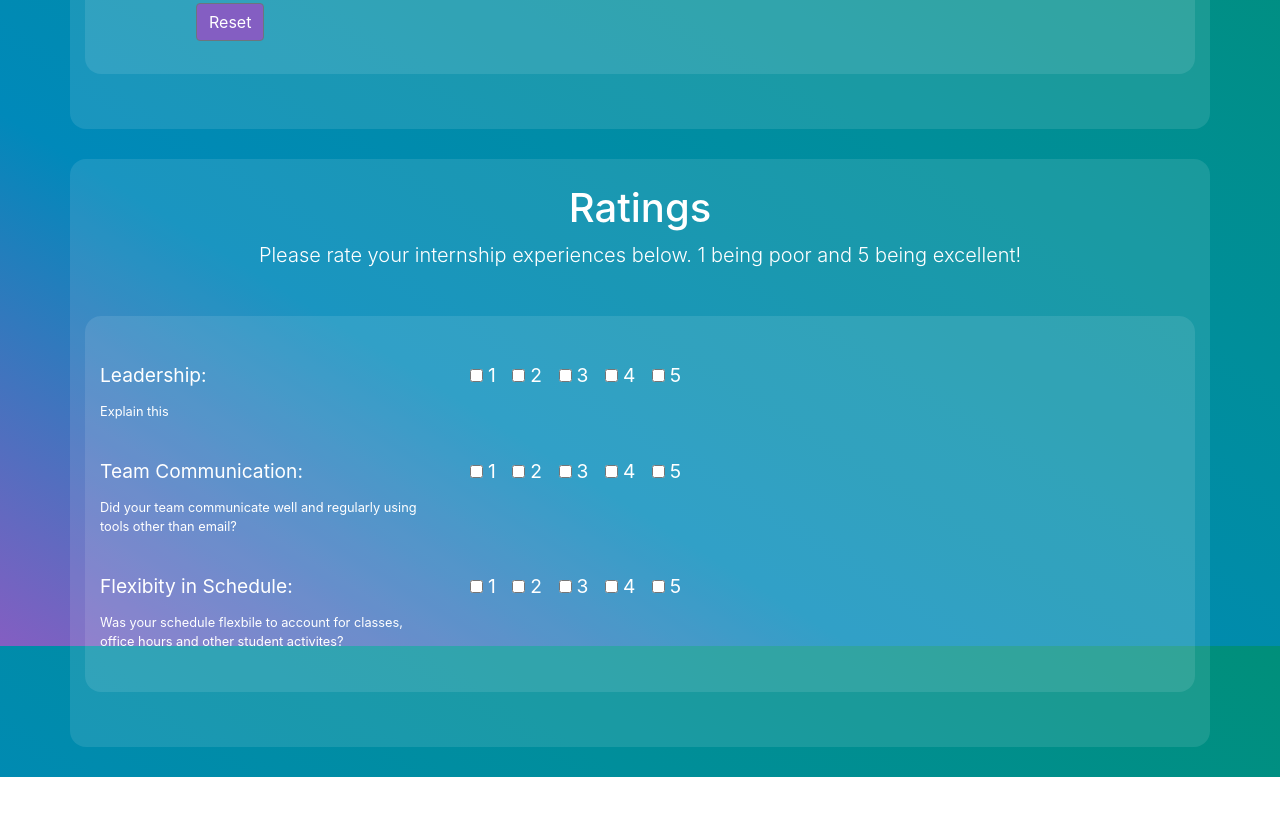
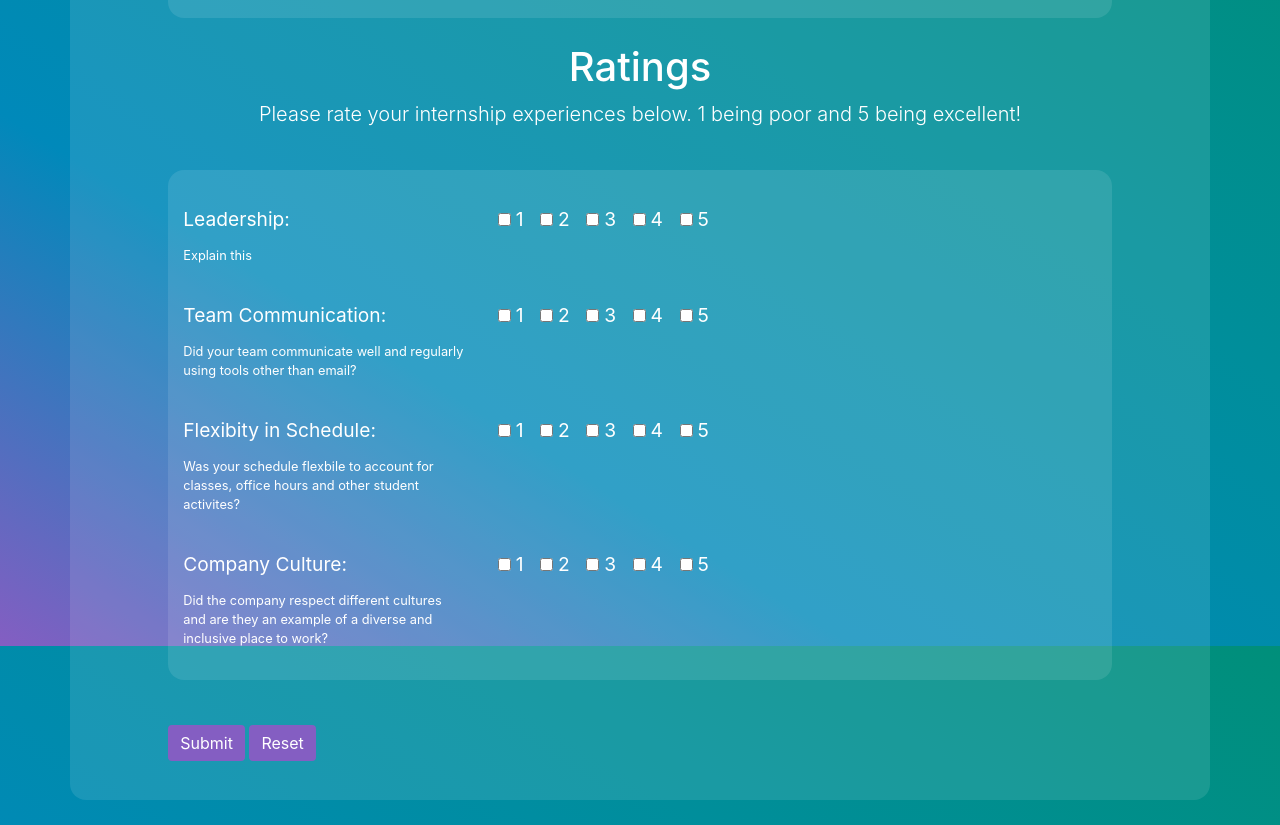
Before and after one commit to Aly-Tomato/ratemyinternship, a plain HTML site: page contribute.html in a window 1280 px wide. Shown: the part 954-1779 px from the top of the page. Before the commit the page ends 1731 px from the top, so only its background shows below. Drawn offline with nearby package versions, Linux system fonts and the light colour scheme.

Commit message:
instead of 2 forms in contribute.html, merge into one single form

```diff
--- a/contribute.html
+++ b/contribute.html
@@ -7,8 +7,7 @@
     <link rel="stylesheet" type="text/css" href="https://cdnjs.cloudflare.com/ajax/libs/twitter-bootstrap/4.0.0/css/bootstrap.min.css"/>
 </head>
 <body>
-<section class="company-details"></section>
-    <div class="container">
+<div class="container">
     <header>
         <div class="row justify-content-center">
             <h1> Thank you!</h1>
@@ -18,8 +17,8 @@
         </div>
     </header>
 
-        <div class="container">
-        <form class="general_info">
+    <form>
+        <div class="container container-inner">
             <div class="form-group">
                 <label for="company">Company Name</label>
                 <input type="text" id="company" class="form-control" placeholder="Company Name">
@@ -69,26 +68,12 @@
                         <input type="text" class="form-control" aria-label="Text input with checkbox">
                     </div>
                 </div>
-
             </div>
             <div class="form-group">
                 <label for="descr">Please provide a brief description of the work completed in this internship.</label>
                 <textarea class="form-control" rows="6" id="descr"></textarea>
             </div>
-            <div class="col-sm-2">
-                <label for="reset">
-                    <button class="btn btn-secondary" type="reset" id="reset" value="Reset" onlick="reset_form()">
-                        Reset
-                    </button>
-                </label>
-            </div>
-        </form>
         </div>
-</div>
-</section>
-
-<section class="company-ratings">
-    <div class="container">
     <header>
         <div class="row justify-content-center">
             <h1>Ratings</h1>
@@ -99,7 +84,6 @@
     </header>
 
     <div class="container">
-    <form class="ratings">
         <!--Leadership Ratings -->
         <div class="form-group row">
             <div class="col-sm-4">
@@ -188,10 +172,54 @@
                     <label class="form-check-label" for="flex5">5</label>
                 </div>
             </div>
+        </div>
+
+        <!-- Culter Ratings -->
+        <div class="form-group row">
+            <div class="col-sm-4">
+                <label>Company Culture:</label>
+                <small class="form-text">Did the company respect different cultures and are they an example of a diverse and inclusive place to work?</small>
+            </div>
+            <div class="col-sm-8">
+                <div class="form-check form-check-inline">
+                    <input class="form-check-input" type="checkbox" id="culture1" value="1" name="culture">
+                    <label class="form-check-label" for="culture1">1</label>
+                </div>
+                <div class="form-check form-check-inline">
+                    <input class="form-check-input" type="checkbox" id="culture2" value="2" name="culture">
+                    <label class="form-check-label" for="culture2">2</label>
+                </div>
+                <div class="form-check form-check-inline">
+                    <input class="form-check-input" type="checkbox" id="culture3" value="3" name="culture">
+                    <label class="form-check-label" for="culture3">3</label>
+                </div>
+                <div class="form-check form-check-inline">
+                    <input class="form-check-input" type="checkbox" id="culture4" value="4" name="culture">
+                    <label class="form-check-label" for="culture4">4</label>
+                </div>
+                <div class="form-check form-check-inline">
+                    <input class="form-check-input" type="checkbox" id="culture5" value="5" name="culture">
+                    <label class="form-check-label" for="culture5">5</label>
+                </div>
+            </div>
+        </div>
+    </div> <!-- close container -->
+    <div class="form-group row">
+        <div class="col-4">
+            <label for="submit">
+            <button class="btn btn-primary" type="submit" id="submit" value="Submit" onclick="submit_form()">
+                Submit
+            </button>
+            </label>
+            <label for="reset">
+                <button class="btn btn-secondary" type="reset" id="reset" value="Reset" onlick="reset_form()">
+                    Reset
+                </button>
+            </label>
+        </div>
+    </div>
     </form>
-    </div>
 </div>
-</section>
 
 
 <script type="text/javascript" src="https://cdnjs.cloudflare.com/ajax/libs/twitter-bootstrap/4.0.0/js/bootstrap.min.js"></script>
--- a/static/css/contribute.css
+++ b/static/css/contribute.css
@@ -10,15 +10,21 @@ section{
 }
 
 .container{
-    margin: 30px auto;
+    margin: 25px auto;
     border-radius: 12pt;
-    padding: 25px;
+    padding: 15px;
     width: 65%;
     background-color: rgba(255,255,255,.1)
 }
 
+.container.container-inner{
+    padding: 30px;
+}
+
 form{
     color: white;
+    width: 85%;
+    margin: 0 auto;
 
 }
 
@@ -28,6 +34,11 @@ header{
 
 #reset{
     background-color: #845EC2;
+    border: none;
+}
+#submit{
+    background-color: #845EC2;
+    border: none;
 }
 
 label{
@@ -35,8 +46,6 @@ label{
 }
 
 .general_info{
-    width: 85%;
-    margin: 0 auto;
 }
 
 .form-group.row{
```
